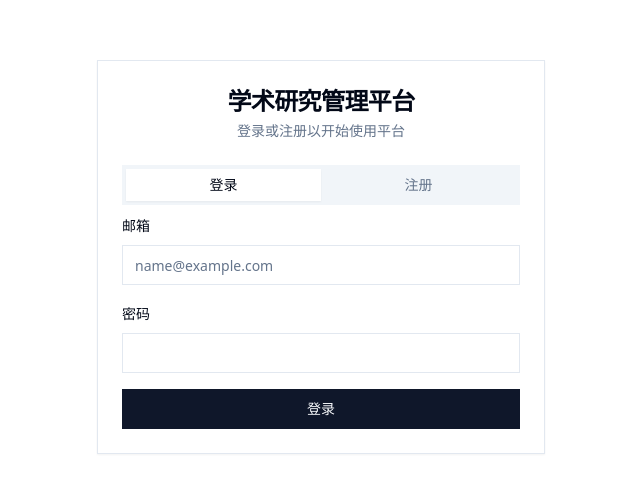
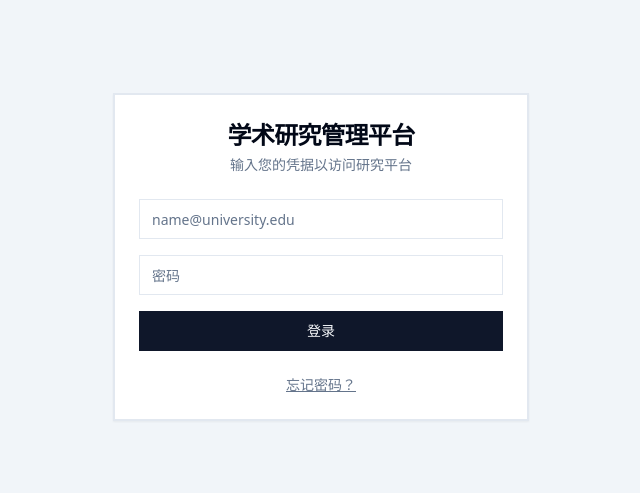
Before and after one commit to huang-qi/scholar-flow-central, a React (Vite) app: page /login in a window 1280 px wide. Shown: the part 143-636 px from the top of the page, without its empty margins (319-959 px from the left). Built offline with nearby package versions, Linux system fonts and the light colour scheme.

Commit message:
Reverted to edit edt-ee5f6420-e885-4c36-a69b-083095cd2cec: "Fix: Translate dashboard and settings pages
Translate the dashboard and settings pages to Chinese."

```diff
--- a/src/App.tsx
+++ b/src/App.tsx
@@ -1,3 +1,4 @@
+
 import { Toaster } from "@/components/ui/toaster";
 import { Toaster as Sonner } from "@/components/ui/sonner";
 import { TooltipProvider } from "@/components/ui/tooltip";
@@ -5,7 +6,6 @@ import { QueryClient, QueryClientProvider } from "@tanstack/react-query";
 import { BrowserRouter, Routes, Route } from "react-router-dom";
 import { StrictMode } from "react";
 import { AppProvider } from "./context/AppContext";
-import { AuthProvider } from "./context/AuthContext";
 
 import Dashboard from "./pages/Dashboard";
 import ReportHub from "./pages/ReportHub";
@@ -26,7 +26,6 @@ import AddGuideline from "./pages/AddGuideline";
 import AddTool from "./pages/AddTool";
 import AddNews from "./pages/AddNews";
 import Profile from "./pages/Profile";
-import { PrivateRoute } from "./components/auth/PrivateRoute";
 
 // Create a client
 const queryClient = new QueryClient();
@@ -35,17 +34,16 @@ const App = () => {
   return (
     <StrictMode>
       <QueryClientProvider client={queryClient}>
-        <BrowserRouter>
-          <AuthProvider>
         <AppProvider>
           <TooltipProvider>
             <Toaster />
             <Sonner />
+            <BrowserRouter>
               <Routes>
                 <Route path="/login" element={<Login />} />
+
                 <Route element={<Layout />}>
                   <Route path="/" element={<Index />} />
-                    <Route element={<PrivateRoute><Layout /></PrivateRoute>}>
                   <Route path="/dashboard" element={<Dashboard />} />
                   <Route path="/reports" element={<ReportHub />} />
                   <Route path="/add-report" element={<AddReport />} />
@@ -62,13 +60,12 @@ const App = () => {
                   <Route path="/settings" element={<Settings />} />
                   <Route path="/profile" element={<Profile />} />
                 </Route>
-                  </Route>
+
                 <Route path="*" element={<NotFound />} />
               </Routes>
+            </BrowserRouter>
           </TooltipProvider>
         </AppProvider>
-          </AuthProvider>
-        </BrowserRouter>
       </QueryClientProvider>
     </StrictMode>
   );
--- a/src/components/auth/PrivateRoute.tsx
+++ /dev/null
@@ -1,18 +0,0 @@
-
-import { useAuth } from "@/context/AuthContext";
-import { Navigate, useLocation } from "react-router-dom";
-
-export function PrivateRoute({ children }: { children: React.ReactNode }) {
-  const { user, loading } = useAuth();
-  const location = useLocation();
-
-  if (loading) {
-    return <div className="flex items-center justify-center min-h-screen">加载中...</div>;
-  }
-
-  if (!user) {
-    return <Navigate to="/login" state={{ from: location }} replace />;
-  }
-
-  return <>{children}</>;
-}
--- a/src/integrations/supabase/types.ts
+++ b/src/integrations/supabase/types.ts
@@ -81,36 +81,6 @@ export type Database = {
           tags?: string[]
           title?: string
           year?: number
-        }
-        Relationships: []
-      }
-      profiles: {
-        Row: {
-          avatar_url: string | null
-          bio: string | null
-          created_at: string
-          full_name: string | null
-          id: string
-          updated_at: string
-          username: string | null
-        }
-        Insert: {
-          avatar_url?: string | null
-          bio?: string | null
-          created_at?: string
-          full_name?: string | null
-          id: string
-          updated_at?: string
-          username?: string | null
-        }
-        Update: {
-          avatar_url?: string | null
-          bio?: string | null
-          created_at?: string
-          full_name?: string | null
-          id?: string
-          updated_at?: string
-          username?: string | null
         }
         Relationships: []
       }
--- a/src/pages/Login.tsx
+++ b/src/pages/Login.tsx
@@ -1,148 +1,81 @@
 
 import { useState } from "react";
-import { useNavigate, Link } from "react-router-dom";
+import { useNavigate } from "react-router-dom";
 import { Button } from "@/components/ui/button";
 import { Input } from "@/components/ui/input";
 import { Card, CardContent, CardDescription, CardFooter, CardHeader, CardTitle } from "@/components/ui/card";
-import { Label } from "@/components/ui/label";
-import { useAuth } from "@/context/AuthContext";
-import { Tabs, TabsContent, TabsList, TabsTrigger } from "@/components/ui/tabs";
+import { useToast } from "@/hooks/use-toast";
 
-export default function Login() {
-  const [loading, setLoading] = useState(false);
-  const [activeTab, setActiveTab] = useState<"login" | "register">("login");
+const Login = () => {
+  const [email, setEmail] = useState("");
+  const [password, setPassword] = useState("");
+  const [isLoading, setIsLoading] = useState(false);
   const navigate = useNavigate();
-  const { signIn, signUp } = useAuth();
+  const { toast } = useToast();
 
-  const [loginData, setLoginData] = useState({
-    email: "",
-    password: "",
+  const handleSubmit = (e: React.FormEvent) => {
+    e.preventDefault();
+    setIsLoading(true);
+
+    // 模拟身份验证
+    setTimeout(() => {
+      setIsLoading(false);
+      navigate("/");
+      toast({
+        title: "欢迎回来！",
+        description: "您已成功登录。",
       });
-
-  const [registerData, setRegisterData] = useState({
-    email: "",
-    password: "",
-    username: "",
-    full_name: "",
-  });
-
-  const handleLogin = async (e: React.FormEvent) => {
-    e.preventDefault();
-    setLoading(true);
-    try {
-      await signIn(loginData.email, loginData.password);
-    } finally {
-      setLoading(false);
-    }
-  };
-
-  const handleRegister = async (e: React.FormEvent) => {
-    e.preventDefault();
-    setLoading(true);
-    try {
-      await signUp(registerData.email, registerData.password, {
-        username: registerData.username,
-        full_name: registerData.full_name,
-      });
-    } finally {
-      setLoading(false);
-    }
+    }, 1000);
   };
 
   return (
-    <div className="min-h-screen flex items-center justify-center bg-background p-4">
-      <Card className="w-full max-w-md">
+    <div className="min-h-screen flex items-center justify-center bg-secondary">
+      <div className="w-full max-w-md px-4">
+        <Card className="border-2">
           <CardHeader className="space-y-1 text-center">
             <CardTitle className="text-2xl font-bold">学术研究管理平台</CardTitle>
             <CardDescription>
-            登录或注册以开始使用平台
+              输入您的凭据以访问研究平台
             </CardDescription>
           </CardHeader>
           <CardContent>
-          <Tabs value={activeTab} onValueChange={(value) => setActiveTab(value as "login" | "register")}>
-            <TabsList className="grid w-full grid-cols-2">
-              <TabsTrigger value="login">登录</TabsTrigger>
-              <TabsTrigger value="register">注册</TabsTrigger>
-            </TabsList>
-
-            <TabsContent value="login">
-              <form onSubmit={handleLogin} className="space-y-4">
+            <form onSubmit={handleSubmit} className="space-y-4">
               <div className="space-y-2">
-                  <Label htmlFor="login-email">邮箱</Label>
                 <Input
-                    id="login-email"
+                  id="email"
+                  placeholder="name@university.edu"
                   type="email"
-                    placeholder="name@example.com"
-                    value={loginData.email}
-                    onChange={(e) => setLoginData({ ...loginData, email: e.target.value })}
+                  value={email}
+                  onChange={(e) => setEmail(e.target.value)}
                   required
                 />
               </div>
               <div className="space-y-2">
-                  <Label htmlFor="login-password">密码</Label>
                 <Input
-                    id="login-password"
+                  id="password"
+                  placeholder="密码"
                   type="password"
-                    value={loginData.password}
-                    onChange={(e) => setLoginData({ ...loginData, password: e.target.value })}
+                  value={password}
+                  onChange={(e) => setPassword(e.target.value)}
                   required
                 />
               </div>
-                <Button type="submit" className="w-full" disabled={loading}>
-                  {loading ? "登录中..." : "登录"}
+              <Button type="submit" className="w-full" disabled={isLoading}>
+                {isLoading ? "正在登录..." : "登录"}
               </Button>
             </form>
-            </TabsContent>
-
-            <TabsContent value="register">
-              <form onSubmit={handleRegister} className="space-y-4">
-                <div className="space-y-2">
-                  <Label htmlFor="register-email">邮箱</Label>
-                  <Input
-                    id="register-email"
-                    type="email"
-                    placeholder="name@example.com"
-                    value={registerData.email}
-                    onChange={(e) => setRegisterData({ ...registerData, email: e.target.value })}
-                    required
-                  />
+          </CardContent>
+          <CardFooter className="flex flex-col">
+            <div className="text-sm text-center text-muted-foreground">
+              <a href="#" className="underline hover:text-primary">
+                忘记密码？
+              </a>
             </div>
-                <div className="space-y-2">
-                  <Label htmlFor="register-username">用户名</Label>
-                  <Input
-                    id="register-username"
-                    value={registerData.username}
-                    onChange={(e) => setRegisterData({ ...registerData, username: e.target.value })}
-                    required
-                  />
-                </div>
-                <div className="space-y-2">
-                  <Label htmlFor="register-fullname">姓名</Label>
-                  <Input
-                    id="register-fullname"
-                    value={registerData.full_name}
-                    onChange={(e) => setRegisterData({ ...registerData, full_name: e.target.value })}
-                    required
-                  />
-                </div>
-                <div className="space-y-2">
-                  <Label htmlFor="register-password">密码</Label>
-                  <Input
-                    id="register-password"
-                    type="password"
-                    value={registerData.password}
-                    onChange={(e) => setRegisterData({ ...registerData, password: e.target.value })}
-                    required
-                  />
-                </div>
-                <Button type="submit" className="w-full" disabled={loading}>
-                  {loading ? "注册中..." : "注册"}
-                </Button>
-              </form>
-            </TabsContent>
-          </Tabs>
-        </CardContent>
+          </CardFooter>
         </Card>
       </div>
+    </div>
   );
-}
+};
+
+export default Login;
```
Also changed, not shown: src/context/AuthContext.tsx (deleted, +0 -120 lines). Lines whose indentation alone changed are shown as unchanged.
